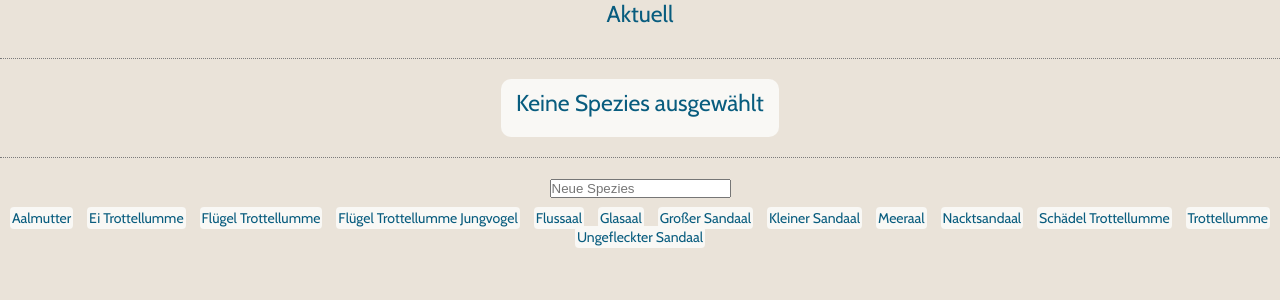
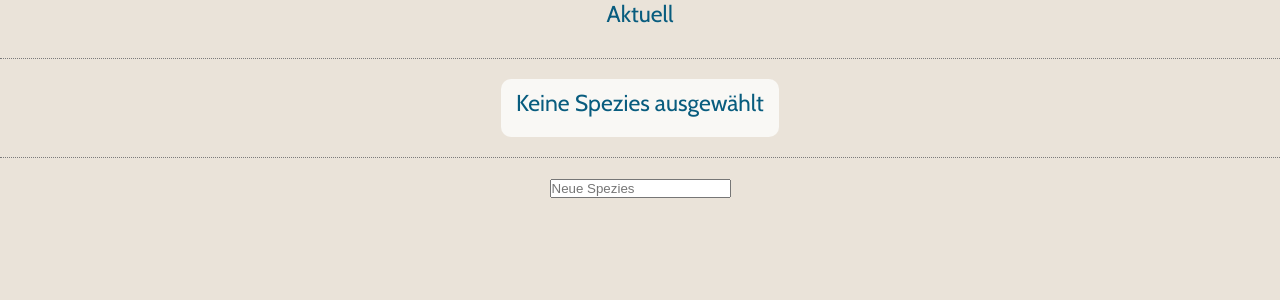
Before and after one commit to jacobjahns/BE-Gefahrenmeldungen, a Vue app: page /#/ in a window 1280 px wide. Shown: the top 300 px of the page. Built offline with nearby package versions, Linux system fonts and the light colour scheme.

Commit message:
version 1.0

```diff
--- a/src/components/SpeziesSuche.vue
+++ b/src/components/SpeziesSuche.vue
@@ -20,7 +20,7 @@ export default {
     return {
       lastRequest: 0,
       searchInput: "",
-      species: [{"id":4228,"name":"Aalmutter","scienceName":"Zoarces viviparus","slug":"zoarces-viviparus"},{"id":6335,"name":"Ei Trottellumme","scienceName":"Uria aalge (ovum)","slug":"uria-aalge-ovum"},{"id":6294,"name":"Fl\u00fcgel Trottellumme","scienceName":"Uria aalge (ala)","slug":"uria-aalge-ala"},{"id":6295,"name":"Fl\u00fcgel Trottellumme Jungvogel","scienceName":"Uria aalge (ala iuvenilis)","slug":"uria-aalge-ala-iuvenilis"},{"id":4202,"name":"Flussaal","scienceName":"Anguilla anguilla","slug":"anguilla-anguilla"},{"id":5504,"name":"Glasaal","scienceName":"Anguilla anguilla (juvenile)","slug":"anguilla-anguilla-juvenile"},{"id":4206,"name":"Gro\u00dfer Sandaal","scienceName":"Hyperoplus lanceolatus","slug":"hyperoplus-lanceolatus"},{"id":4208,"name":"Kleiner Sandaal","scienceName":"Ammodytes tobianus","slug":"ammodytes-tobianus"},{"id":4203,"name":"Meeraal","scienceName":"Conger conger","slug":"conger-conger"},{"id":4210,"name":"Nacktsandaal","scienceName":"Gymnammodytes semisquamatus","slug":"gymnammodytes-semisquamatus"},{"id":6500,"name":"Sch\u00e4del Trottellumme","scienceName":"Uria aalge (cranium)","slug":"uria-aalge-cranium"},{"id":5450,"name":"Trottellumme","scienceName":"Uria aalge","slug":"uria-aalge"},{"id":4207,"name":"Ungefleckter Sandaal","scienceName":"Hyperoplus immaculatus","slug":"hyperoplus-immaculatus"}]
+      species: []
     }
   },
   methods: {
```
